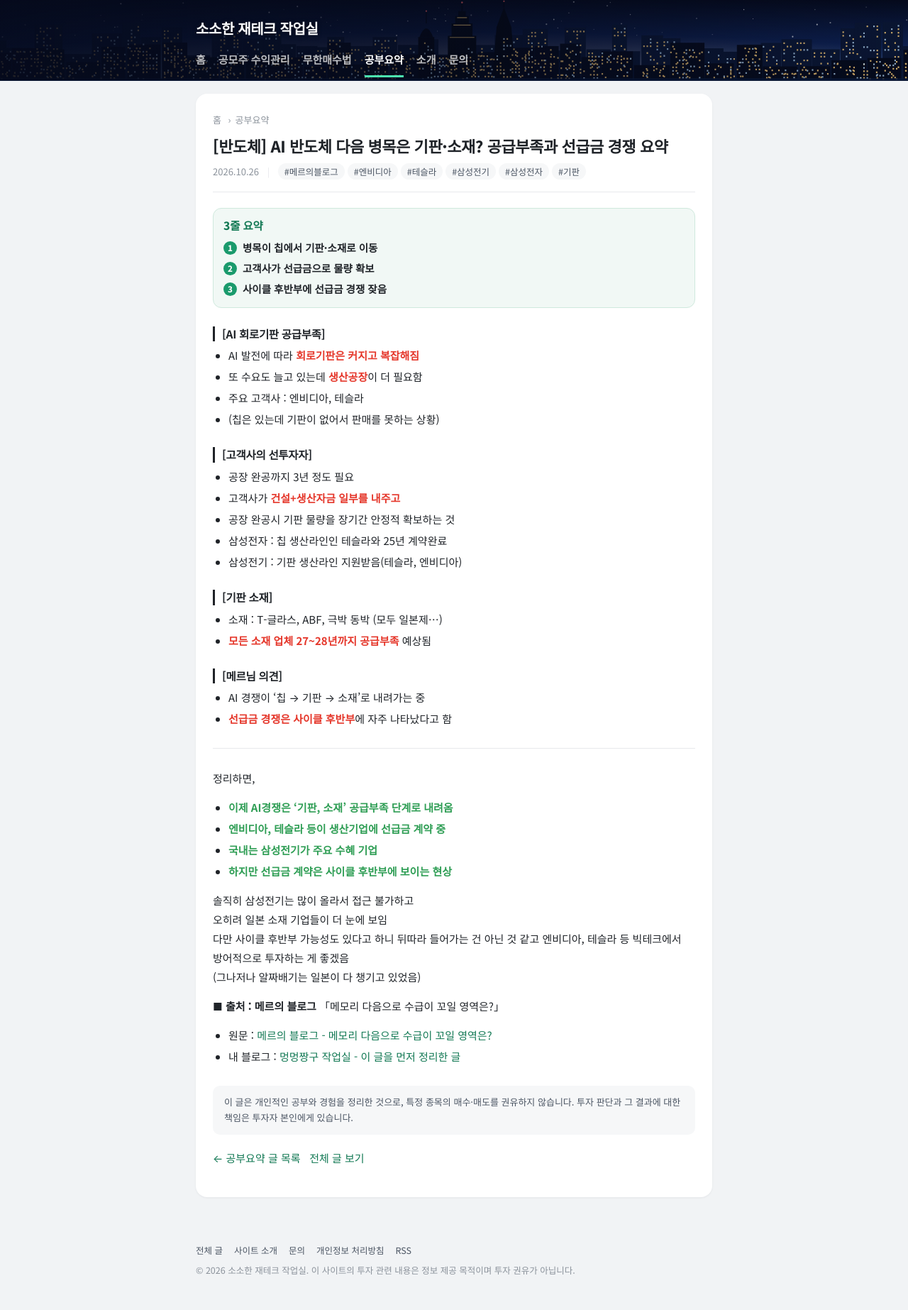
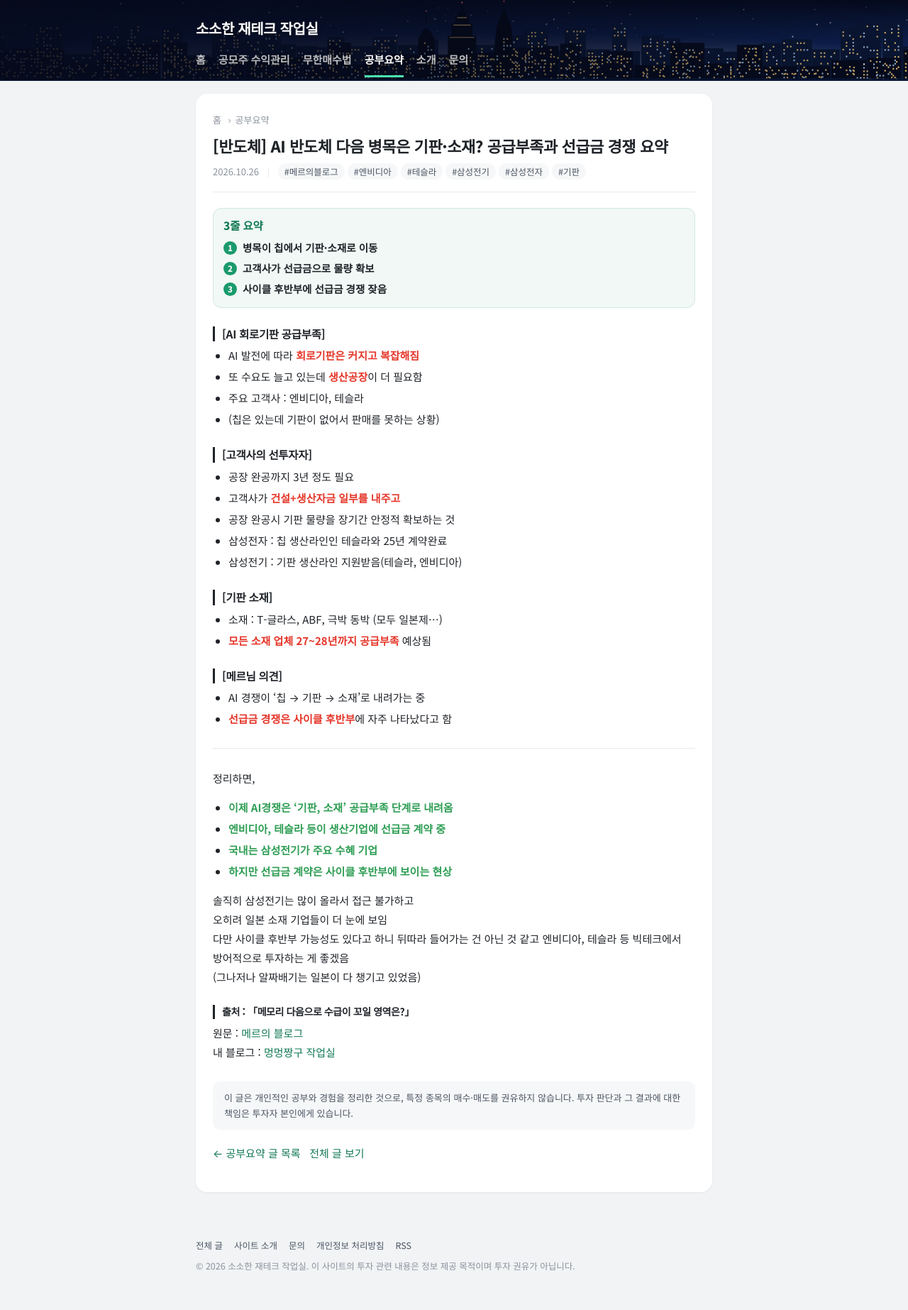
Before and after one commit to mzmzkgu/mzmzkgu.github.io, a Jekyll site: the page built from _posts/2026-10-26-study-ai-substrate-materials-shortage.md, in a window 1280 px wide. Shown: the whole page at 71% size. Built offline with Jekyll 4.4.1, drawn with Linux system fonts in a browser that asks for light colours.

Commit message:
공부요약 출처 표준 형식 적용: 구분 탭 제목 + 두 줄, 검사 도구와 CLAUDE.md 규칙 추가 (#31)
Claude-Session: https://claude.ai/code/session_01HnZqqtAcJR4YGqc3LY19aj

Co-authored-by: Claude <noreply@anthropic.com>

```diff
--- a/_posts/2026-10-26-study-ai-substrate-materials-shortage.md
+++ b/_posts/2026-10-26-study-ai-substrate-materials-shortage.md
@@ -55,7 +55,8 @@ tags: [메르의블로그, 엔비디아, 테슬라, 삼성전기, 삼성전자,
 다만 사이클 후반부 가능성도 있다고 하니 뒤따라 들어가는 건 아닌 것 같고 엔비디아, 테슬라 등 빅테크에서 방어적으로 투자하는 게 좋겠음<br>
 (그나저나 알짜배기는 일본이 다 챙기고 있었음)
 
-**■ 출처 : 메르의 블로그** 「메모리 다음으로 수급이 꼬일 영역은?」
+### 출처 : 「메모리 다음으로 수급이 꼬일 영역은?」
+{: .src}
 
-- 원문 : [메르의 블로그 - 메모리 다음으로 수급이 꼬일 영역은?](https://m.blog.naver.com/ranto28/224452725925)
-- 내 블로그 : [멍멍짱구 작업실 - 이 글을 먼저 정리한 글](https://m.blog.naver.com/kgu3405/224454179860)
+원문 : [메르의 블로그](https://m.blog.naver.com/ranto28/224452725925)<br>
+내 블로그 : [멍멍짱구 작업실](https://m.blog.naver.com/kgu3405/224454179860)
--- a/assets/style.css
+++ b/assets/style.css
@@ -237,3 +237,6 @@ article h1 { font-size: 22px; line-height: 1.5; margin-bottom: 8px; }
 @media (max-width: 380px) {
   .nav { gap: 0 9px; font-size: 13.5px; }
 }
+
+/* ===== 공부요약 출처 구분 탭 ===== */
+.post-body h3.src { font-size: 14px; letter-spacing: -.03em; }
```
Also changed, not shown: CLAUDE.md (+15 -1 lines), tools/check_tldr.py (+25 -0 lines).
